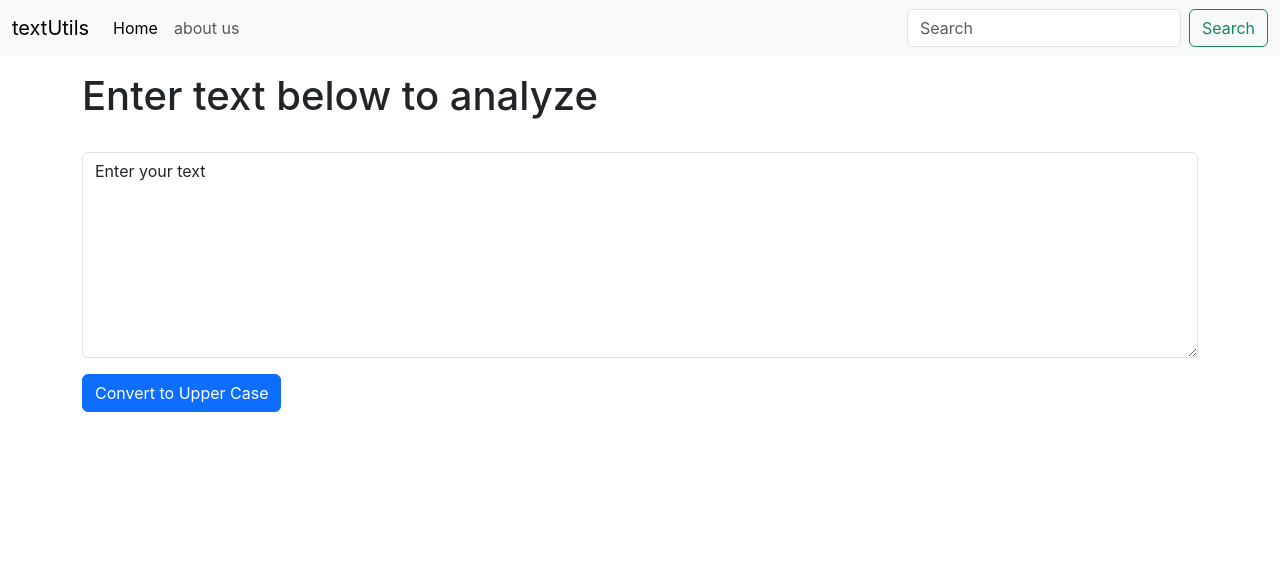
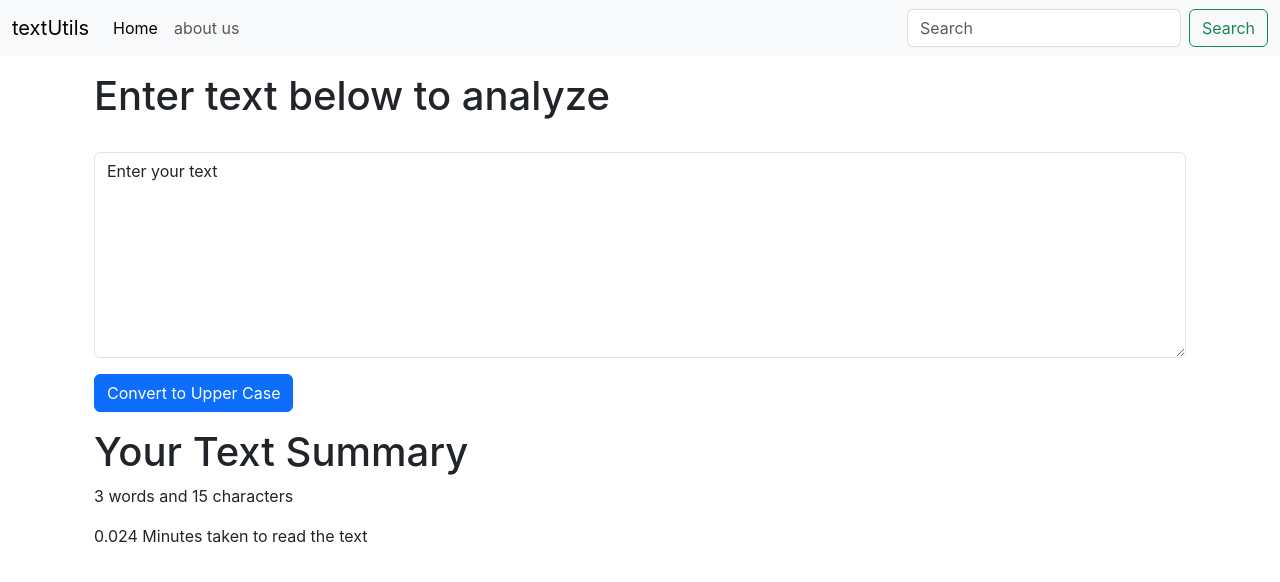
Before and after one commit to dev14325/Text-Utils, a React (Create React App) app: page / in a window 1280 px wide. Shown: the top 582 px of the page. Built offline with nearby package versions, Linux system fonts and the light colour scheme.

Commit message:
useState

```diff
--- a/src/components/TextForm.js
+++ b/src/components/TextForm.js
@@ -13,7 +13,8 @@ export default function TextForm(props) {
     }
     const [text,setText] = useState('Enter your text')
   return (
-    <div>
+    <>
+    <div className='container'>
 
 <div className="mb-3">
 <h1>{props.heading}</h1>
@@ -24,5 +25,12 @@ export default function TextForm(props) {
 </div>
 
     </div>
+
+    <div className="container my-3">
+        <h1>Your Text Summary</h1>
+        <p>{text.split(" ").length} words and {text.length} characters</p>
+        <p>{0.008 * text.split(" ").length} Minutes taken to read the text</p>
+    </div>
+    </>
   )
 }
```
